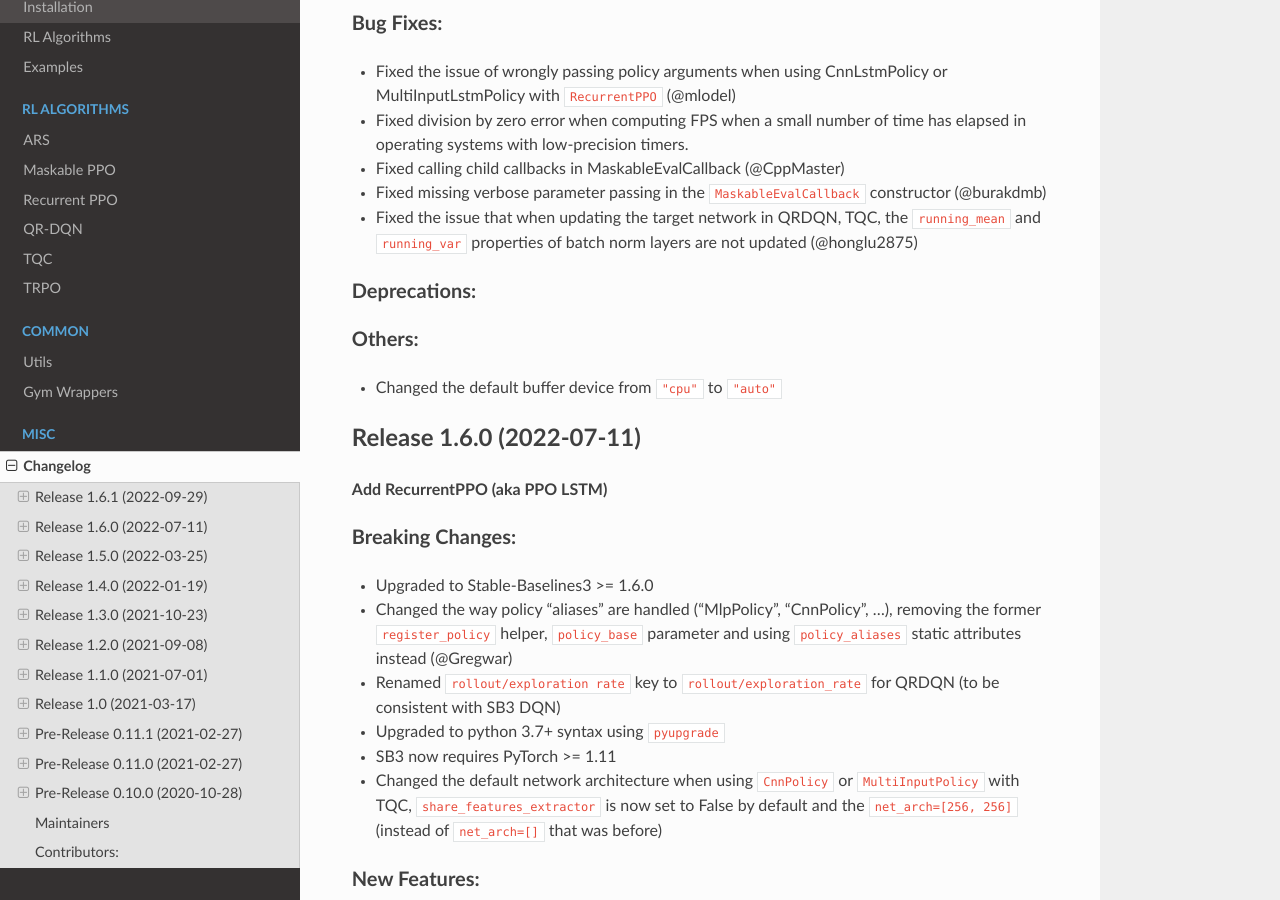
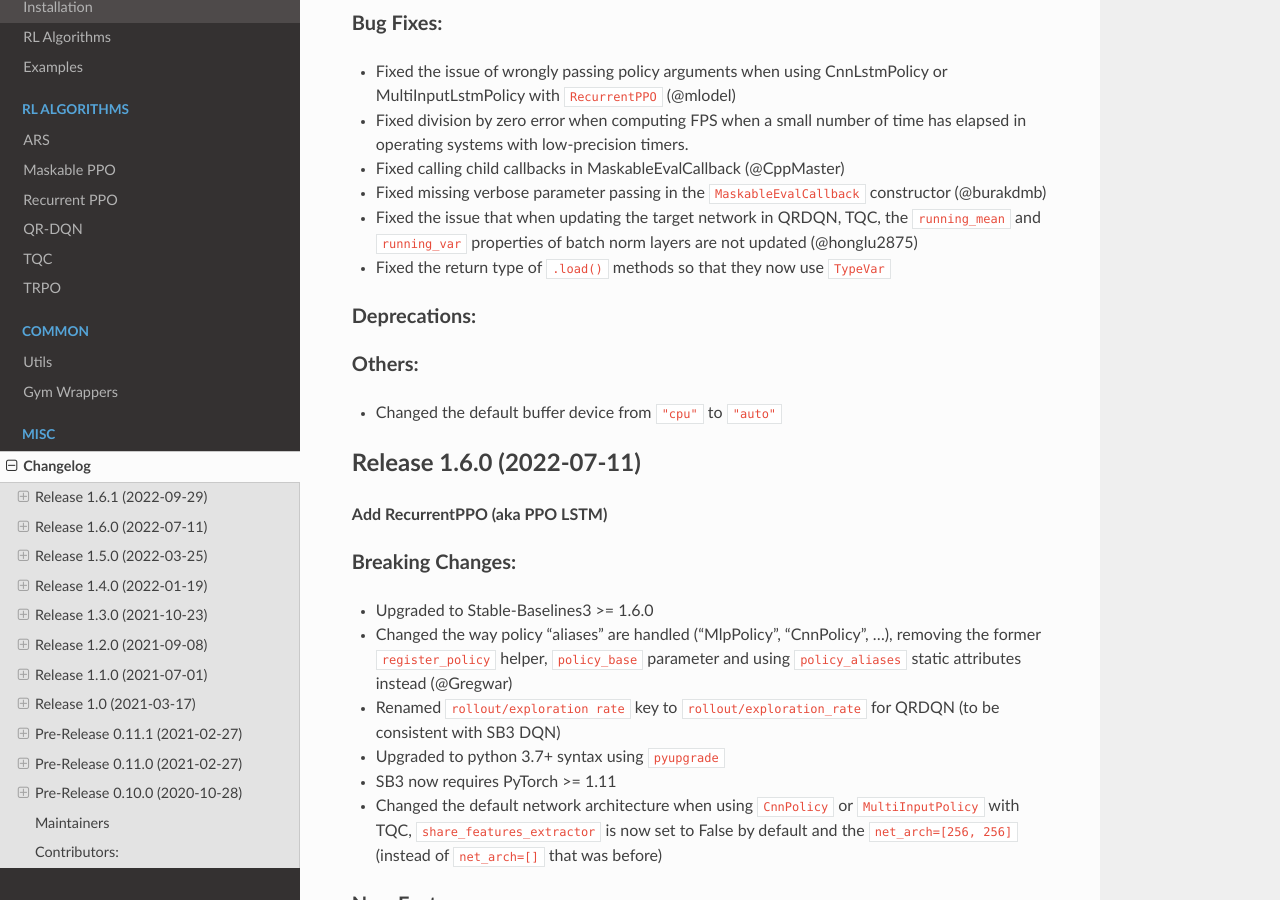
Before and after one commit to Stable-Baselines-Team/stable-baselines3-contrib, a Sphinx documentation site: the page built from docs/misc/changelog.rst, in a window 1280 px wide and 900 px high, scrolled down 415 px. Built offline with Sphinx 7.4.7 and the Read the Docs theme 2.0.0, drawn with Linux system fonts in a browser that asks for light colours.

Commit message:
Update changelog

```diff
--- a/docs/misc/changelog.rst
+++ b/docs/misc/changelog.rst
@@ -24,7 +24,7 @@
 - Fixed calling child callbacks in MaskableEvalCallback (@CppMaster)
 - Fixed missing verbose parameter passing in the ``MaskableEvalCallback`` constructor (@burakdmb)
 - Fixed the issue that when updating the target network in QRDQN, TQC, the ``running_mean`` and ``running_var`` properties of batch norm layers are not updated (@honglu2875)
-
+- Fixed the return type of ``.load()`` methods so that they now use ``TypeVar``
 
 Deprecations:
 ^^^^^^^^^^^^^
```
